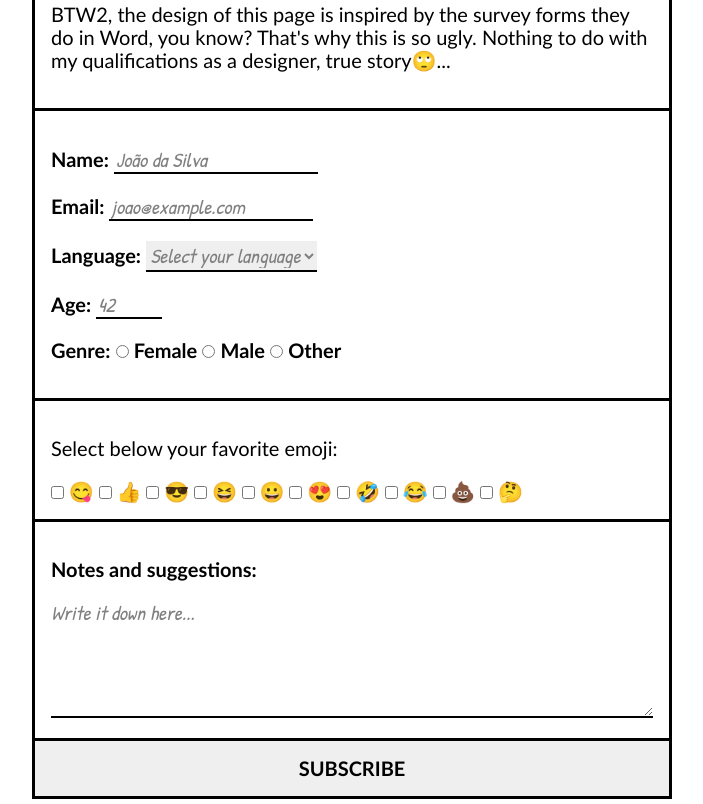
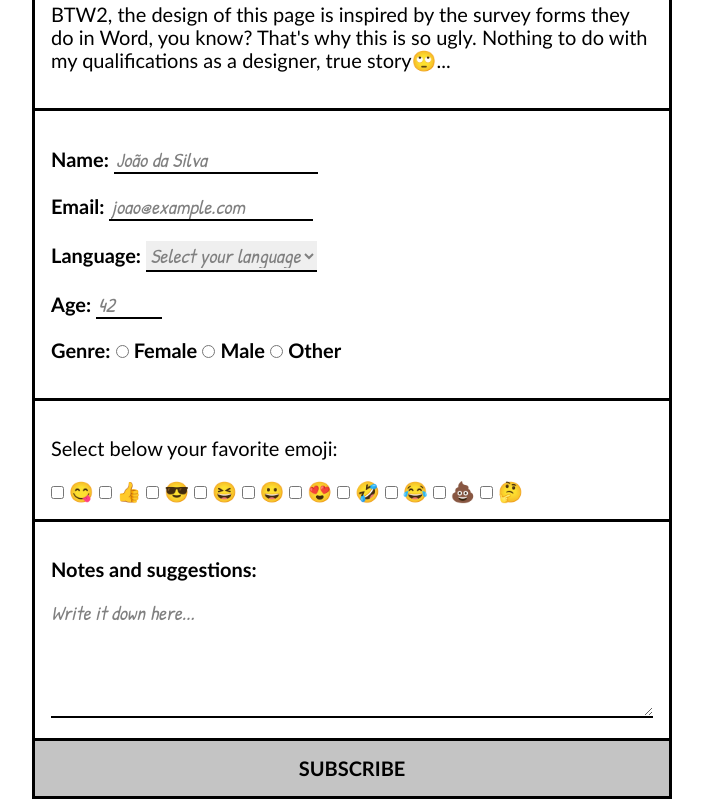
Before and after one commit to pahbloo/freeCodeCamp-projects, a website: page responsive-web-design-certification/build-a-survey-form/index.html in a window 1280 px wide. Shown: the part 451-1255 px from the top of the page, without its empty margins (288-991 px from the left). Drawn offline with Linux system fonts and the light colour scheme.

Commit message:
button styles

```diff
--- a/responsive-web-design-certification/build-a-survey-form/style.css
+++ b/responsive-web-design-certification/build-a-survey-form/style.css
@@ -38,14 +38,20 @@ textarea {
 }
 
 input[type="submit"] {
+  background-color: #c4c4c4;
   border: solid;
   border-top: none;
   color: black;
+  cursor: pointer;
   font-family: inherit;
   font-weight: bold;
   margin-top: 0;
   text-transform: uppercase;
   width: 100%;
+}
+
+input[type="submit"]:hover {
+  background-color: #4f4f4f;
 }
 
 input::placeholder,
```
